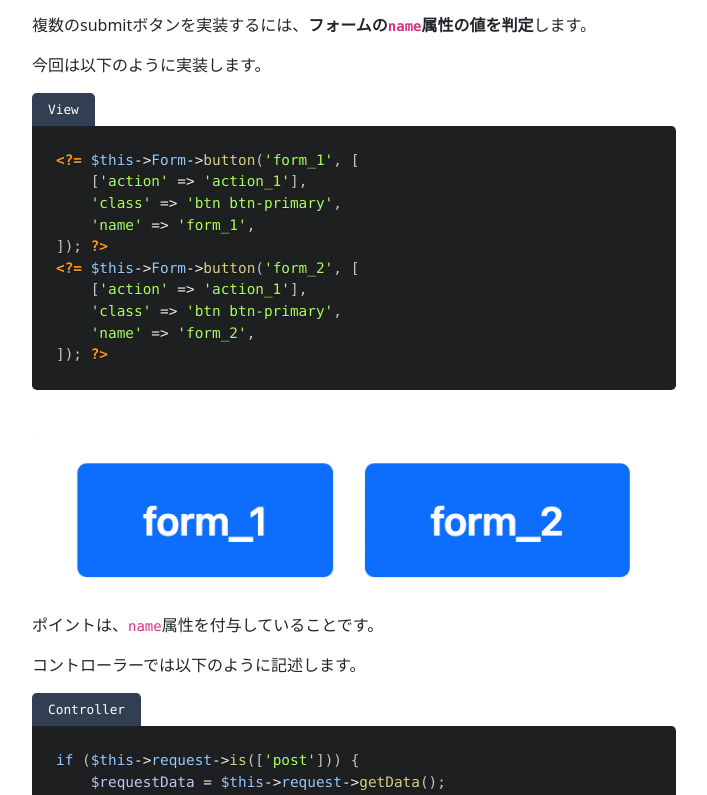
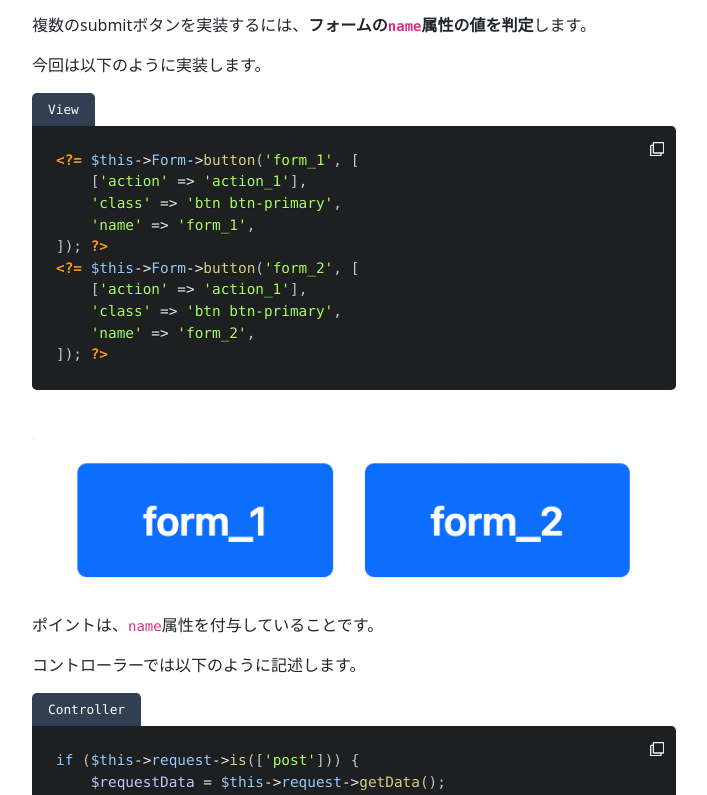
Before and after one commit to Tatsurou-Yajima/markdown-blog, a Next.js app: page /posts/20230210 in a window 1280 px wide. Shown: the part 1140-1935 px from the top of the page, without its empty margins (126-833 px from the left). Built offline with nearby package versions, Linux system fonts and the light colour scheme.

Commit message:
:tada: コピーボタンを設置

```diff
--- a/components/CodeBlock.tsx
+++ b/components/CodeBlock.tsx
@@ -2,8 +2,17 @@ import React from 'react';
 import { Prism as SyntaxHighlighter } from 'react-syntax-highlighter';
 import { atomDark } from 'react-syntax-highlighter/dist/cjs/styles/prism';
 import { CodeComponent } from 'react-markdown/lib/ast-to-react'
+import { CopyToClipboard } from 'react-copy-to-clipboard'
+import { FaRegClone } from "react-icons/fa";
 
 const customCode: CodeComponent = ({ node, inline, className, children, ...props }) => {
+    const [isCopied, setIsCopied] = React.useState(false);
+    const onCopyClicked = () => {
+        setIsCopied(true);
+        setTimeout(() => {
+            setIsCopied(false);
+        }, 4000);
+    };
     const match = /language-(\w+)(:?.*)/.exec(className || '');
     const language = match && match[1] ? match[1] : '';
     const fileName = match && match[2] ? match[2].slice(1) : '';
@@ -14,6 +23,7 @@ const customCode: CodeComponent = ({ node, inline, className, children, ...props
         <div>
             <div className="code-block-wrapper">
                 {fileName && <div className="code-block-title">{fileName}</div>}
+                <span className='code-block-body'>
                     <SyntaxHighlighter
                         style={atomDark}
                         language={language}
@@ -22,11 +32,22 @@ const customCode: CodeComponent = ({ node, inline, className, children, ...props
                     >
                         {String(children).replace(/\n$/, '')}
                     </SyntaxHighlighter>
+                    <CopyToClipboard text={children}>
+                        <button onClick={onCopyClicked} className="copy-button">
+                            <span>{isCopied ? "copied!" : <FaRegClone />}</span>
+                        </button>
+                    </CopyToClipboard>
+                </span>
             </div>
             <style jsx>{`
             .code-block-wrapper {
                 font-size: 0.9rem;
                 margin-bottom: 2rem;
+            }
+            .code-block-body {
+                position: relative;
+                height: 100%;
+                display: block;
             }
             .code-block-title {
                 display: inline-block;
@@ -37,6 +58,18 @@ const customCode: CodeComponent = ({ node, inline, className, children, ...props
                 font-size: 0.8rem;
                 font-family: Inconsolata, Monaco, Consolas, "Courier New", Courier,
                     monospace;
+                position: relative;
+            }
+            .copy-button {
+                position: absolute;
+                right: 0;
+                top: 0px;
+                border: 0px;
+                background: transparent;
+                color: #f2f2f2;
+                padding: 12px;
+                font-size: 1em;
+                cursor: pointer;
             }
         `}</style>
             <style jsx global>{`
--- a/package.json
+++ b/package.json
@@ -15,7 +15,9 @@
     "next": "latest",
     "prismjs": "^1.29.0",
     "react": "18.2.0",
+    "react-copy-to-clipboard": "^5.1.0",
     "react-dom": "18.2.0",
+    "react-icons": "^4.9.0",
     "react-markdown": "^8.0.7",
     "react-syntax-highlighter": "^15.5.0",
     "rehype-raw": "^6.1.1",
```
Also changed, not shown: 1 other file (tests, documents, lock files or other folders). Lines whose indentation alone changed are shown as unchanged.
